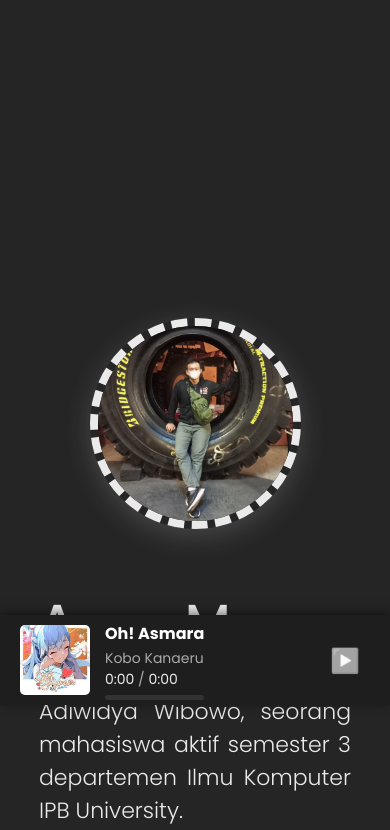
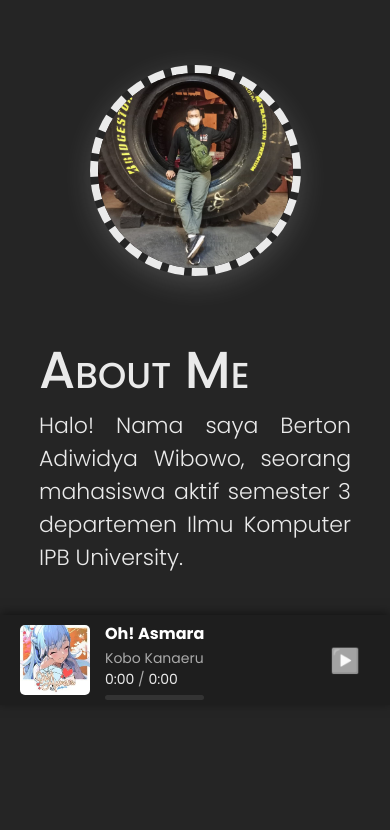
Before and after one commit to badiwidya/bertonadiwidya, a plain HTML site: page index.html in a window 390 px wide. Shown: the part 139-969 px from the top of the page. Drawn offline with Linux system fonts and the light colour scheme.

Commit message:
Update style.css

```diff
--- a/style.css
+++ b/style.css
@@ -319,7 +319,7 @@ audio {
 @media screen and (max-width: 900px)
 {
     .wrapper {
-        height: 180vh;
+        height: 120vh;
     }
     .container {
         flex-direction: column;
```
